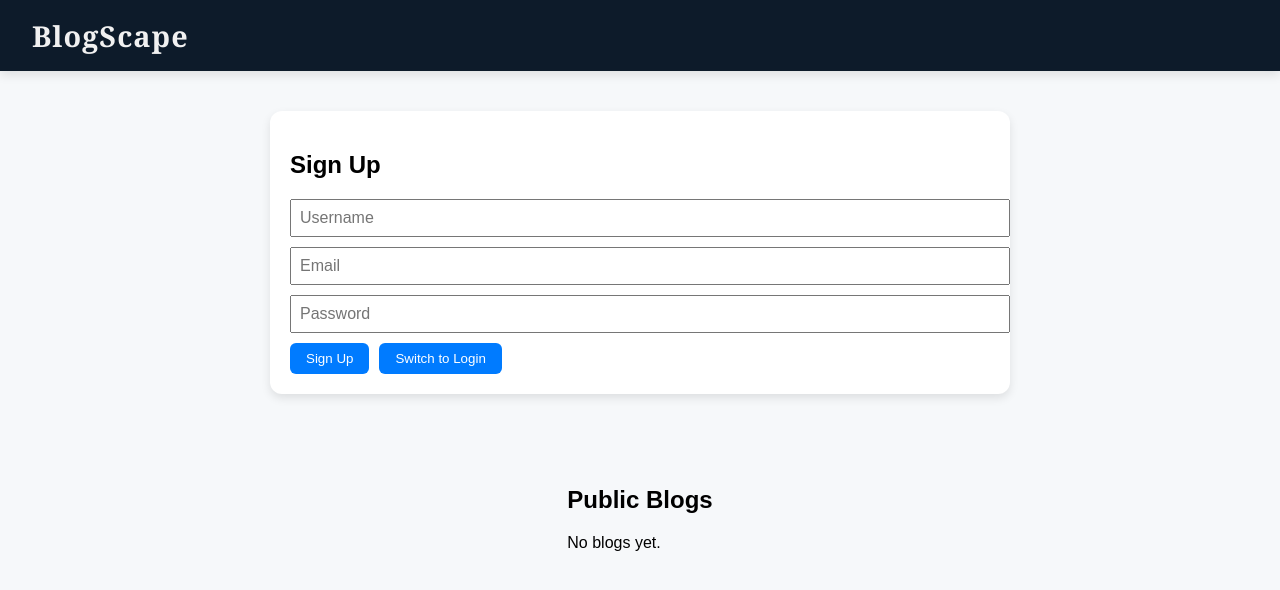
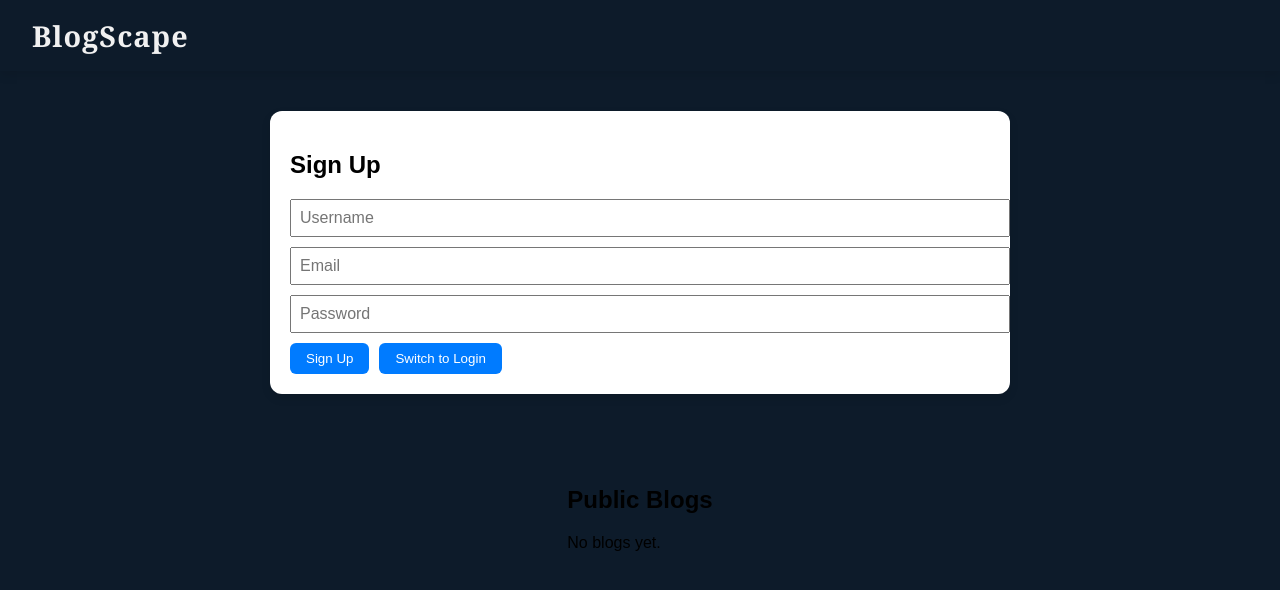
Before and after one commit to blackjackpiper/BlogScape, a React (Vite) app in the folder frontend/: page / in a window 1280 px wide. Shown: the top 590 px of the page. Built offline with nearby package versions, Linux system fonts and the light colour scheme.

Commit message:
Update styles.css

```diff
--- a/frontend/src/styles.css
+++ b/frontend/src/styles.css
@@ -2,7 +2,7 @@
 body {
   font-family: Arial, sans-serif;
   margin: 0;
-  background-color: #f6f8fa;
+  background-color:  #0d1b2a;
 }
 
 /* Reusable Container */
```
